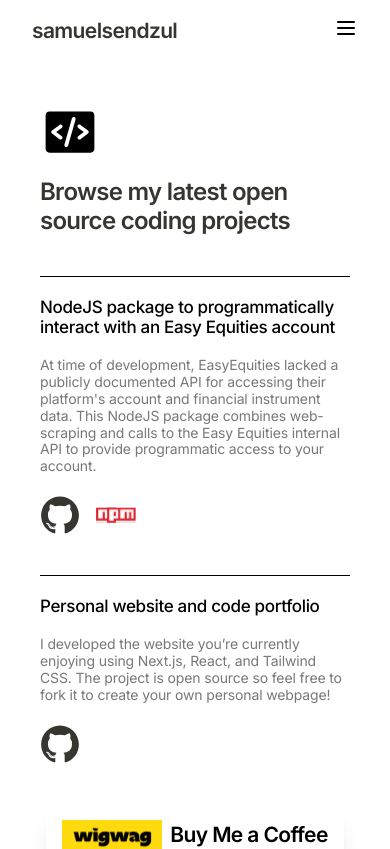
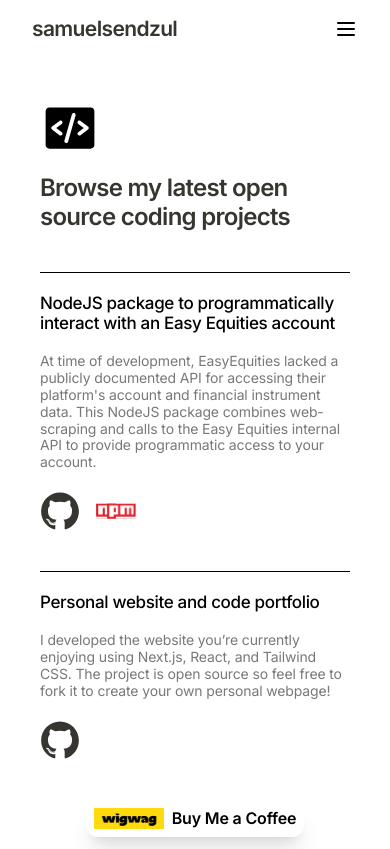
Before and after one commit to Samuel-Sendzul/samuel-sendzul, a Next.js app: page /code in a window 390 px wide. Shown: the top 849 px of the page. Built offline with nearby package versions, Linux system fonts and the light colour scheme.

Commit message:
feat: add framer motion to links

```diff
--- a/src/components/BuyMeACoffee.tsx
+++ b/src/components/BuyMeACoffee.tsx
@@ -1,16 +1,23 @@
 import Image from "next/image";
+import { useMediaQuery } from "react-responsive";
 
 export default function BuyMeACoffee() {
+  const isMobile = useMediaQuery({ query: `(max-width: 820px)` });
   function handleClick() {
     window.open("https://wigwag.me/samuel", "_blank");
   }
   return (
     <button
-      className="flex flex-row gap-2 rounded-sm shadow-xl px-4 py-4 items-center justify-center"
+      className="flex flex-row gap-2 rounded-sm shadow-xl px-2 md:px-4 py-2 md:py-4 items-center justify-center"
       onClick={handleClick}
     >
-      <Image src="/images/wigwag.svg" alt="Wigwag" width={100} height={40} />
-      <span className="text-xl font-semi">Buy Me a Coffee</span>
+      <Image
+        src="/images/wigwag.svg"
+        alt="Wigwag"
+        width={isMobile ? 70 : 100}
+        height={40}
+      />
+      <span className="text-md md:text-xl font-semi">Buy Me a Coffee</span>
     </button>
   );
 }
--- a/src/components/Footer.tsx
+++ b/src/components/Footer.tsx
@@ -1,3 +1,4 @@
+import { motion } from "framer-motion";
 import Image from "next/image";
 import Link from "next/link";
 
@@ -5,6 +6,7 @@ export default function Footer() {
   return (
     <div className="md:fixed bottom-0 left-0 w-full flex flex-row justify-center md:justify-end items-center p-8">
       <div className="flex flex-row gap-2">
+        <motion.button whileHover={{ scale: 1.1 }} whileTap={{ scale: 0.9 }}>
           <Link
             href={"https://www.linkedin.com/in/samuel-sendzul/"}
             rel="noopener noreferrer"
@@ -17,13 +19,21 @@ export default function Footer() {
               alt="linkedin"
             />
           </Link>
+        </motion.button>
+        <motion.button whileHover={{ scale: 1.1 }} whileTap={{ scale: 0.9 }}>
           <Link
             href={"https://github.com/Samuel-Sendzul"}
             rel="noopener noreferrer"
             target="_blank"
           >
-          <Image src="/images/github.svg" width={40} height={40} alt="github" />
+            <Image
+              src="/images/github.svg"
+              width={40}
+              height={40}
+              alt="github"
+            />
           </Link>
+        </motion.button>
       </div>
     </div>
   );
--- a/src/components/ImageSliderGrid.tsx
+++ b/src/components/ImageSliderGrid.tsx
@@ -1,5 +1,5 @@
 import Image from "next/image";
-import { motion, useAnimation } from "framer-motion";
+import { motion } from "framer-motion";
 import { SliderImage } from "@/types";
 import React, { useEffect, useState } from "react";
 
--- a/src/components/NavBar.tsx
+++ b/src/components/NavBar.tsx
@@ -1,3 +1,4 @@
+import { motion } from "framer-motion";
 import Link from "next/link";
 import { useRouter } from "next/router";
 import { useEffect, useRef, useState } from "react";
@@ -30,11 +31,13 @@ export default function NavBar() {
 
   return (
     <nav className="flex flex-row justify-between px-8 md:px-14 py-4 items-center">
+      <motion.button whileHover={{ scale: 1.05 }} whileTap={{ scale: 0.95 }}>
         <Link href="/" className="text-xl text-neutral-2 font-semi">
           samuelsendzul
         </Link>
-      <div className="md:hidden" ref={dropdownRef}>
-        <button className="text-white" onClick={toggleDropdown}>
+      </motion.button>
+      <button className="md:hidden text-neural--9" onClick={toggleDropdown}>
+        {!isDropdownOpen ? (
           <svg
             className="w-6 h-6"
             fill="none"
@@ -46,9 +49,25 @@ export default function NavBar() {
           >
             <path d="M4 6h16M4 12h16M4 18h16"></path>
           </svg>
+        ) : (
+          <svg
+            xmlns="http://www.w3.org/2000/svg"
+            className="w-6 h-6"
+            fill="none"
+            viewBox="0 0 24 24"
+            stroke="currentColor"
+          >
+            <path
+              strokeLinecap="round"
+              strokeLinejoin="round"
+              strokeWidth={2}
+              d="M6 18L18 6M6 6l12 12"
+            />
+          </svg>
+        )}
       </button>
-      </div>
       <div className="hidden md:flex flex-row gap-10 items-center text-xl font-semi">
+        <motion.button whileHover={{ scale: 1.05 }} whileTap={{ scale: 0.95 }}>
           <Link
             href="/about"
             className={`hover:text-neutral-2 ${
@@ -57,6 +76,8 @@ export default function NavBar() {
           >
             about
           </Link>
+        </motion.button>
+        <motion.button whileHover={{ scale: 1.05 }} whileTap={{ scale: 0.95 }}>
           <Link
             href="/code"
             className={`hover:text-neutral-2 ${
@@ -65,17 +86,22 @@ export default function NavBar() {
           >
             code
           </Link>
+        </motion.button>
+        <motion.button whileHover={{ scale: 1.05 }} whileTap={{ scale: 0.95 }}>
           <Link
             href="/writing"
             className={`hover:text-neutral-2 ${
-            router.pathname === "/writing" ? "text-neutral-2" : "text-neutral-1"
+              router.pathname === "/writing"
+                ? "text-neutral-2"
+                : "text-neutral-1"
             }`}
           >
             writing
           </Link>
+        </motion.button>
       </div>
       <div className="hidden md:flex flex-row gap-4 items-center text-xl text-neutral-1 font-semi">
-        <span className="hover:text-neutral-2">en</span>
+        <span className="text-neutral-2">en</span>
         {/* <span className="hover:text-neutral-2">de</span>
         <span className="hover:text-neutral-2">es</span> */}
       </div>
```
Lines whose indentation alone changed are shown as unchanged.
